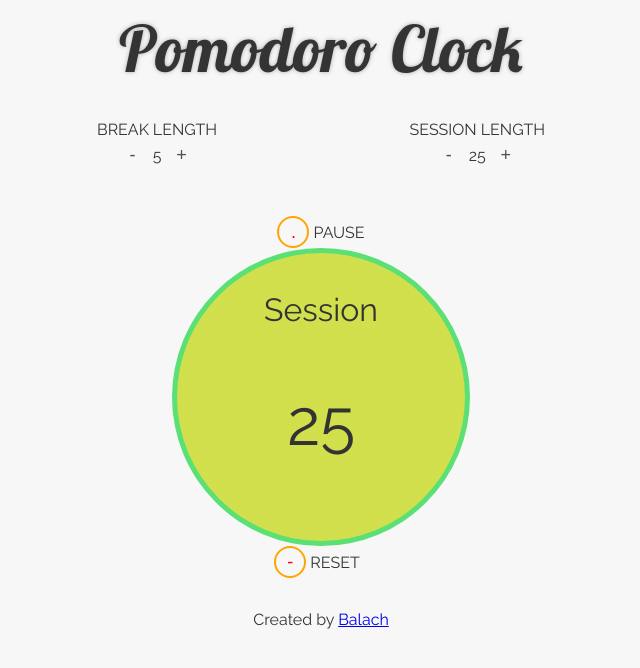
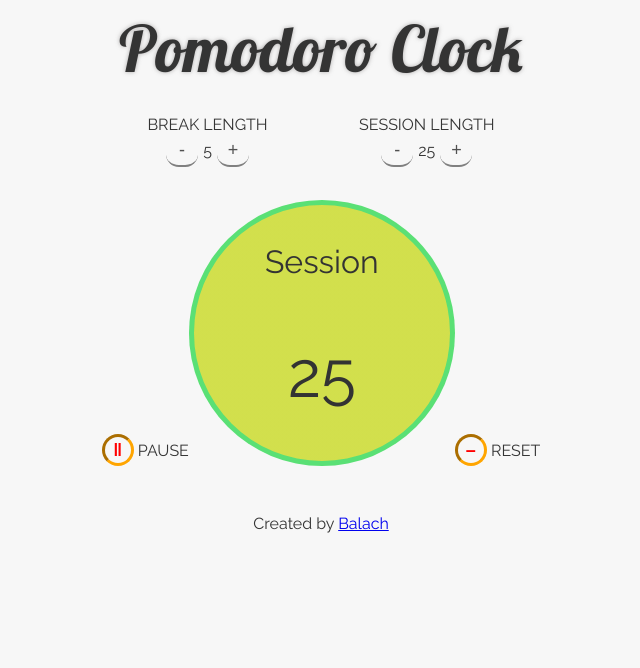
Before and after one commit to balach/fcc-pomodoro, a plain HTML site: page index.html in a window 1280 px wide. Shown: the whole page, without its empty margins (319-959 px from the left). Drawn offline with nearby package versions, Linux system fonts and the light colour scheme.

Commit message:
updates styles

```diff
--- a/css/pomodoro.css
+++ b/css/pomodoro.css
@@ -1,17 +1,12 @@
-html {
-  height: 100%;
-}
-
 body {
   background-color: rgba(245, 245, 245, 0.75);
   font-family: 'Raleway', sans-serif;
   color: rgb(52, 52, 52);
-  width: 60%;
   text-align: center;
-  vertical-align: middle;
-  align-content: center;
-  margin-left: auto;
-  margin-right: auto;
+  display: flex;
+  flex-direction: column;
+  justify-content: center;
+  align-items: center;
 }
 
 .header {
@@ -21,22 +16,20 @@ body {
 }
 
 .settings {
-  height: 10rem;
+  height: 3rem;
   margin-top: 2rem;
-}
-
-.break {
-  float: left;
-  margin-left: 10rem;
-}
-
-.session {
-  float: right;
-  margin-right: 10rem;
+  display: flex;
+  flex-direction: row;
+  justify-content: space-around;
+  align-items: flex-end;
 }
 
 .main-display {
-  margin-top: -4rem;
+  margin-top: 2rem;
+  display: flex;
+  flex-direction: row;
+  justify-content: center;
+  align-items: flex-end;
 }
 
 .display-text {
@@ -64,21 +57,24 @@ button:focus {
   outline: none;
 }
 button.reset, button.pause {
+  font-weight: bolder;
   color: red;
-  border: 2px solid orange;
+  border: 3px inset orange;
   border-radius: 50%;
 }
 
-.reset span {
-  margin-right: 0.5rem;
+button.break-time, button.session-time {
+  margin: 1px;
+  border-bottom: 2px solid grey;
+  border-radius: 40%;
 }
+
 .display {
   cursor: pointer;
   transition: all 0.3s;
   color: #333333;
-  width: 18rem;
-  height: 18rem;
-  margin: auto;
+  width: 16rem;
+  height: 16rem;
   border-radius: 50%;
   border: 5px solid rgba(87, 224, 118, 0.98);
   background: linear-gradient(rgba(205, 220, 57, 0.9) 100%, rgba(255, 87, 34, 0.9) 100%, rgba(255, 87, 34, 0.9));
@@ -90,5 +86,5 @@ button.reset, button.pause {
 }
 
 .footer {
-  margin-top: 2rem;
+  margin-top: 3rem;
 }
--- a/index.html
+++ b/index.html
@@ -34,7 +34,7 @@
 
       <div class="main-display">
         <div class="pause">
-            <button value="pause" class="button pause">.</button>
+            <button value="pause" class="button pause">&#x2016;</button>
             <span>PAUSE</span>
         </div>
         <div class="display section">
@@ -48,7 +48,7 @@
             <span class="title display-remaining-time">25</span>
         </div>
         <div class="reset">
-            <button value="reset" class="button reset">-</button>
+            <button value="reset" class="button reset">&ndash;</button>
             <span>RESET</span>
         </div>
       </div>
```
